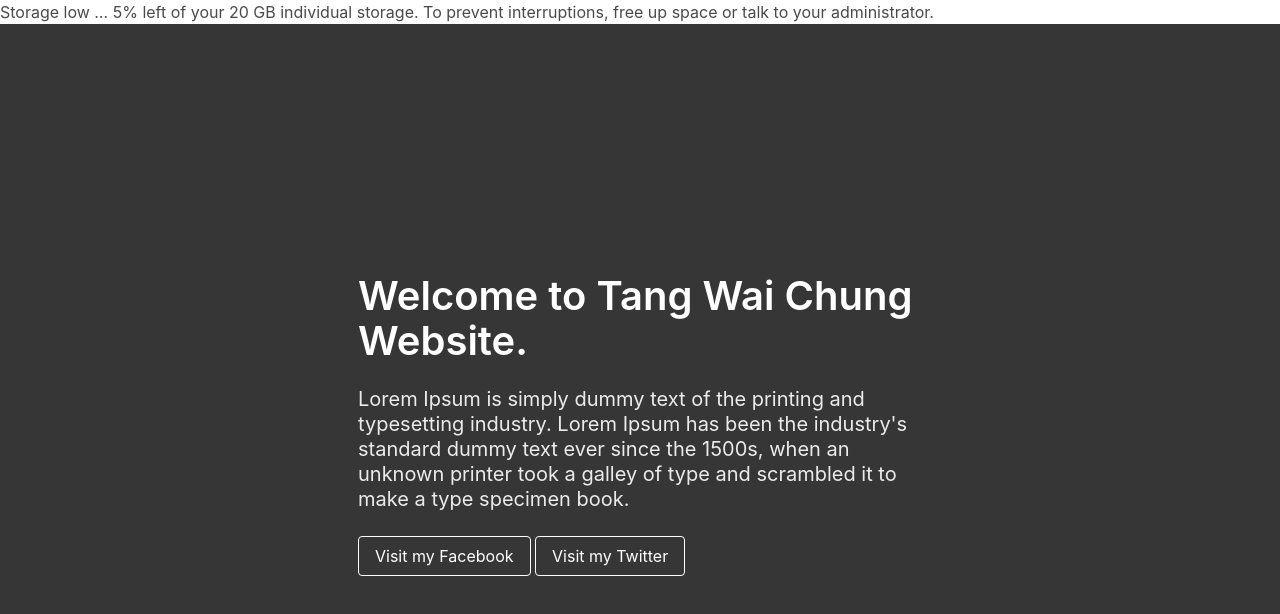
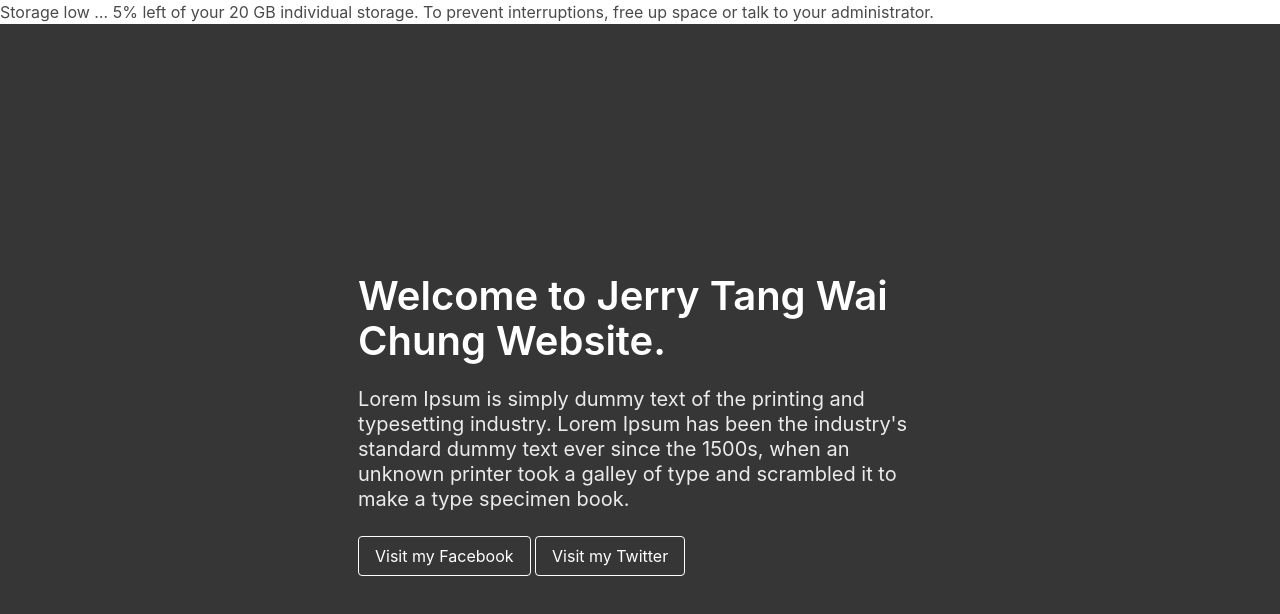
Before and after one commit to tangwaichung/tangwaichung.github.io, a plain HTML site: page index.html in a window 1280 px wide. Drawn offline with nearby package versions, Linux system fonts and the light colour scheme.

Commit message:
Update index.html

```diff
--- a/index.html
+++ b/index.html
@@ -14,7 +14,7 @@ Storage low … 5% left of your 20 GB individual storage. To prevent interruptio
             <div class="columns is-vcentered is-centered">
                 <div class="column is-6">
                     <div class="block">
-                        <h1 class="title is-2">Welcome to Tang Wai Chung Website.</h1>
+                        <h1 class="title is-2">Welcome to Jerry Tang Wai Chung Website.</h1>
                     </div>
                     <div class="block">
                         <h2 class="subtitle">Lorem Ipsum is simply dummy text of the printing and typesetting industry. Lorem Ipsum has been the industry's standard dummy text ever since the 1500s, when an unknown printer took a galley of type and scrambled it to make a type specimen book.<br>
```
